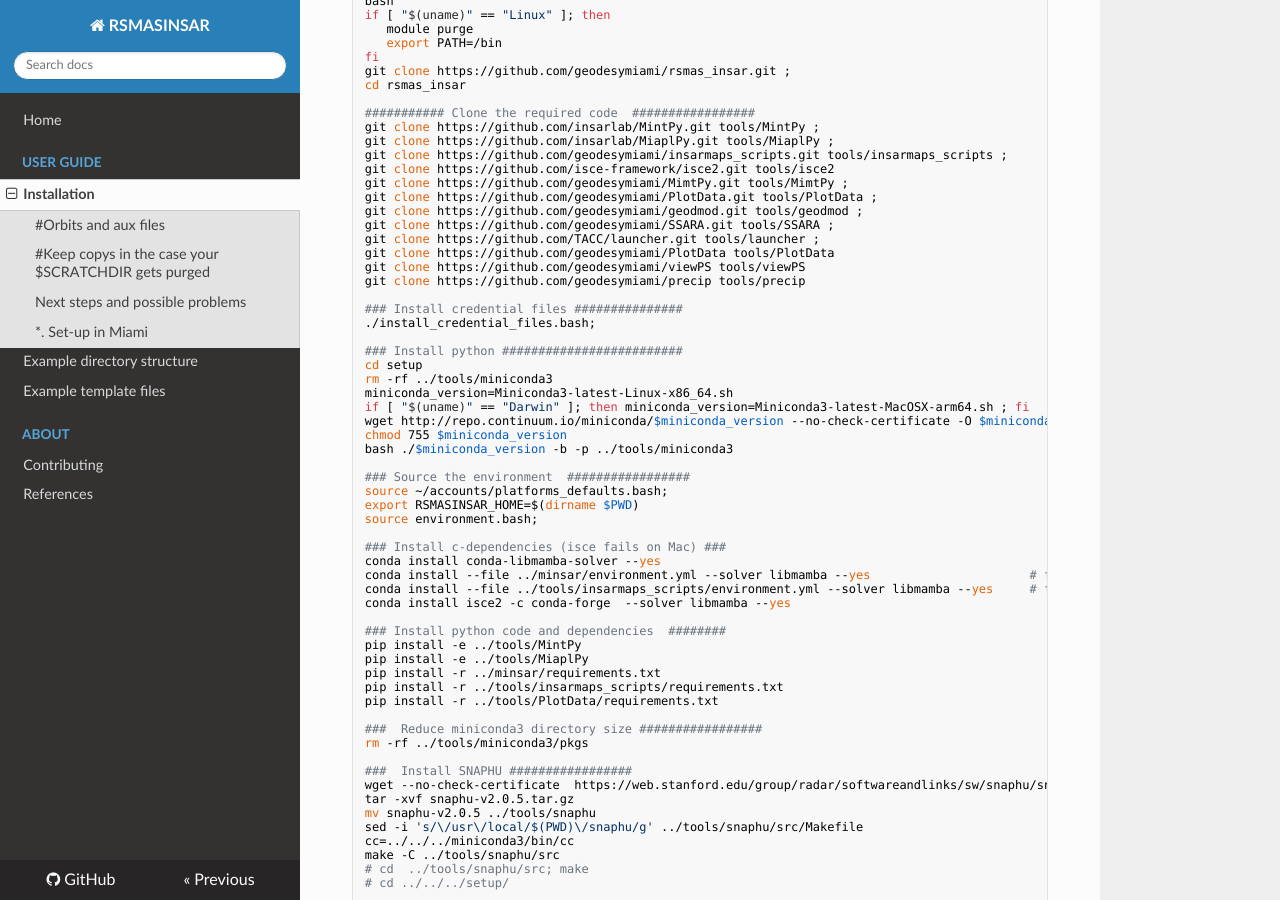
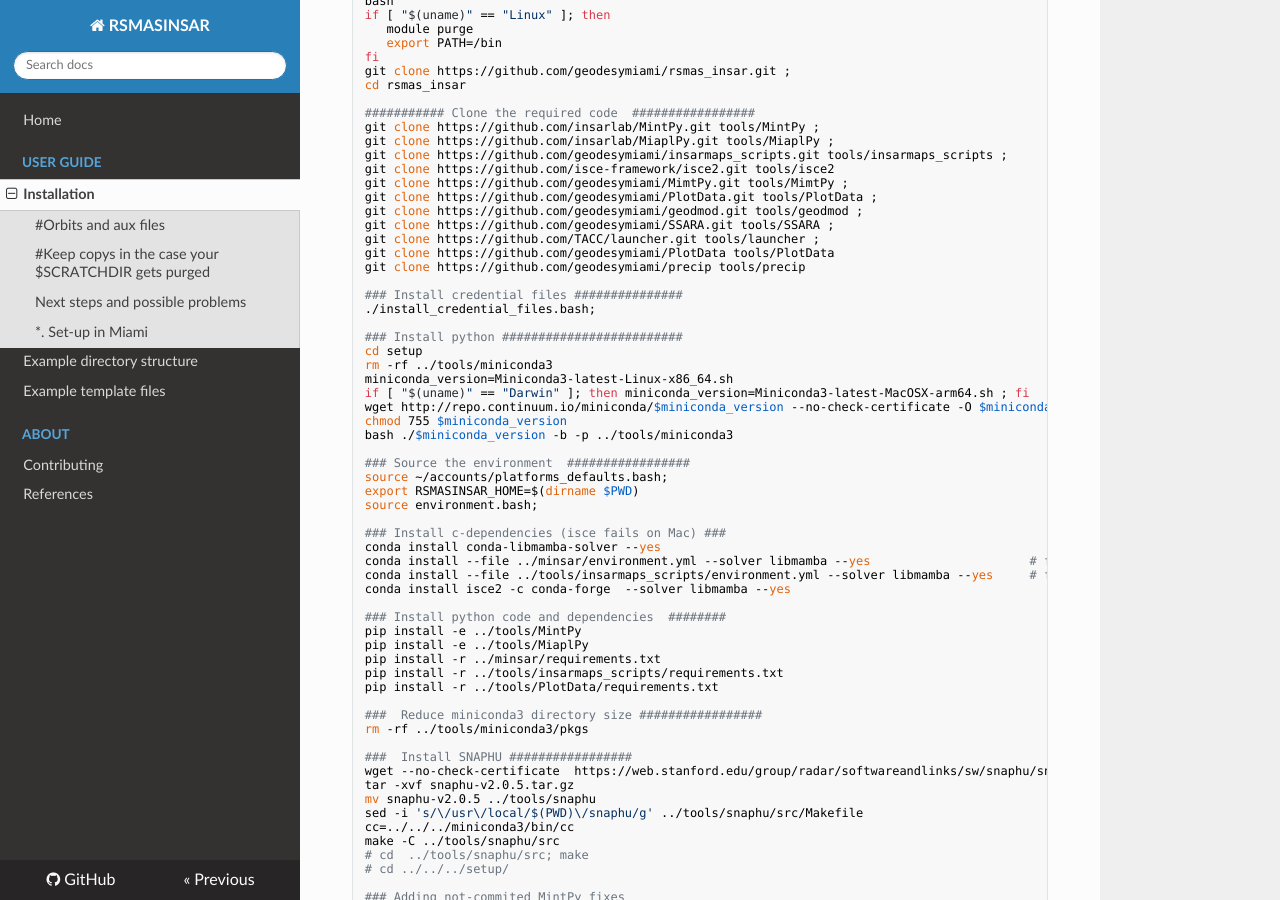
Before and after one commit to geodesymiami/rsmas_insar, an MkDocs documentation site: the page built from docs/installation.md, in a window 1280 px wide and 900 px high, scrolled down 576 px. Built offline with MkDocs 1.6.1, drawn with Linux system fonts in a browser that asks for light colours; nearby versions of some CDN libraries.

Commit message:
Update installation.md

```diff
--- a/docs/installation.md
+++ b/docs/installation.md
@@ -38,7 +38,6 @@ git clone https://github.com/geodesymiami/geodmod.git tools/geodmod ;
 git clone https://github.com/geodesymiami/SSARA.git tools/SSARA ;
 git clone https://github.com/TACC/launcher.git tools/launcher ;
 git clone https://github.com/geodesymiami/PlotData tools/PlotData
-git clone https://github.com/geodesymiami/viewPS tools/viewPS
 git clone https://github.com/geodesymiami/precip tools/precip
 
 ### Install credential files ###############
```
